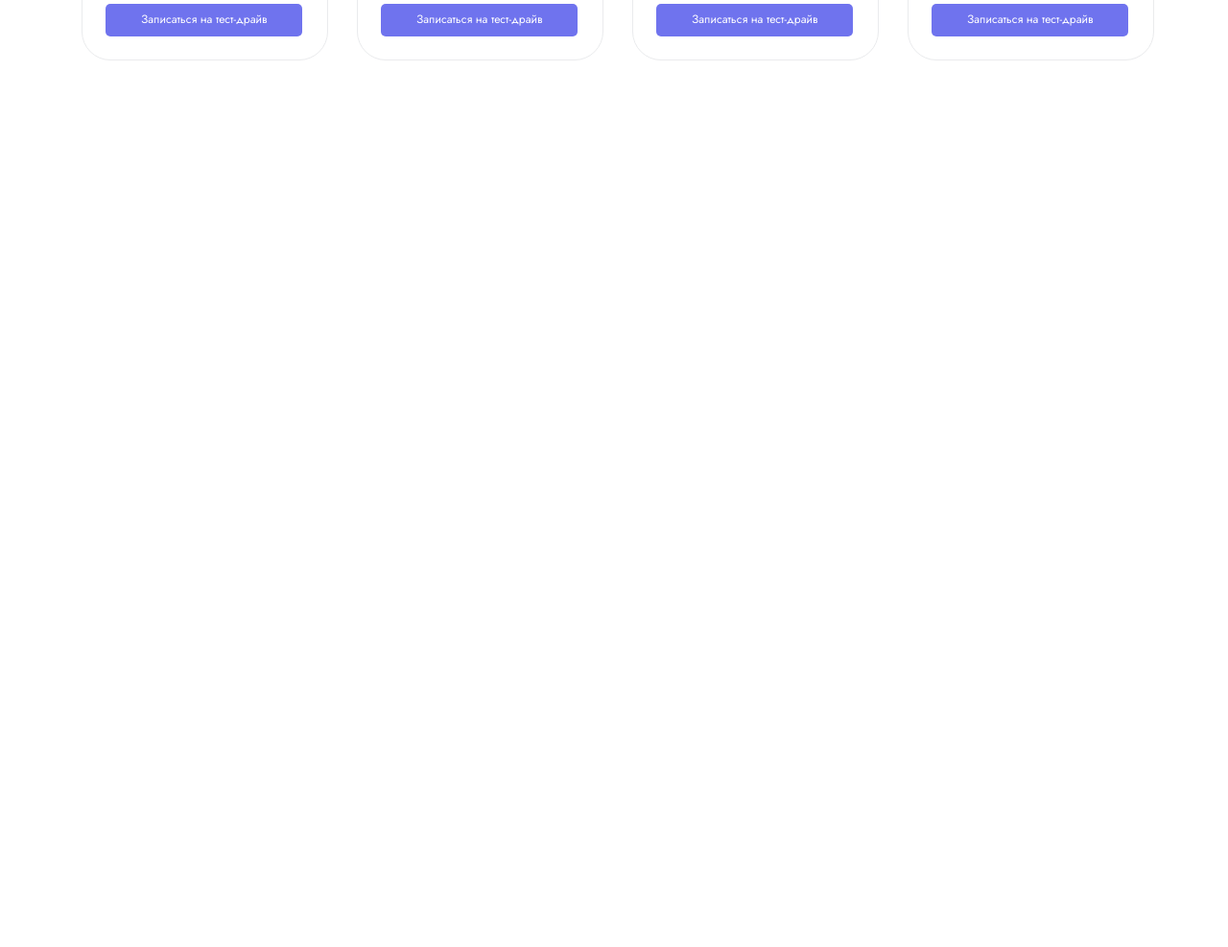
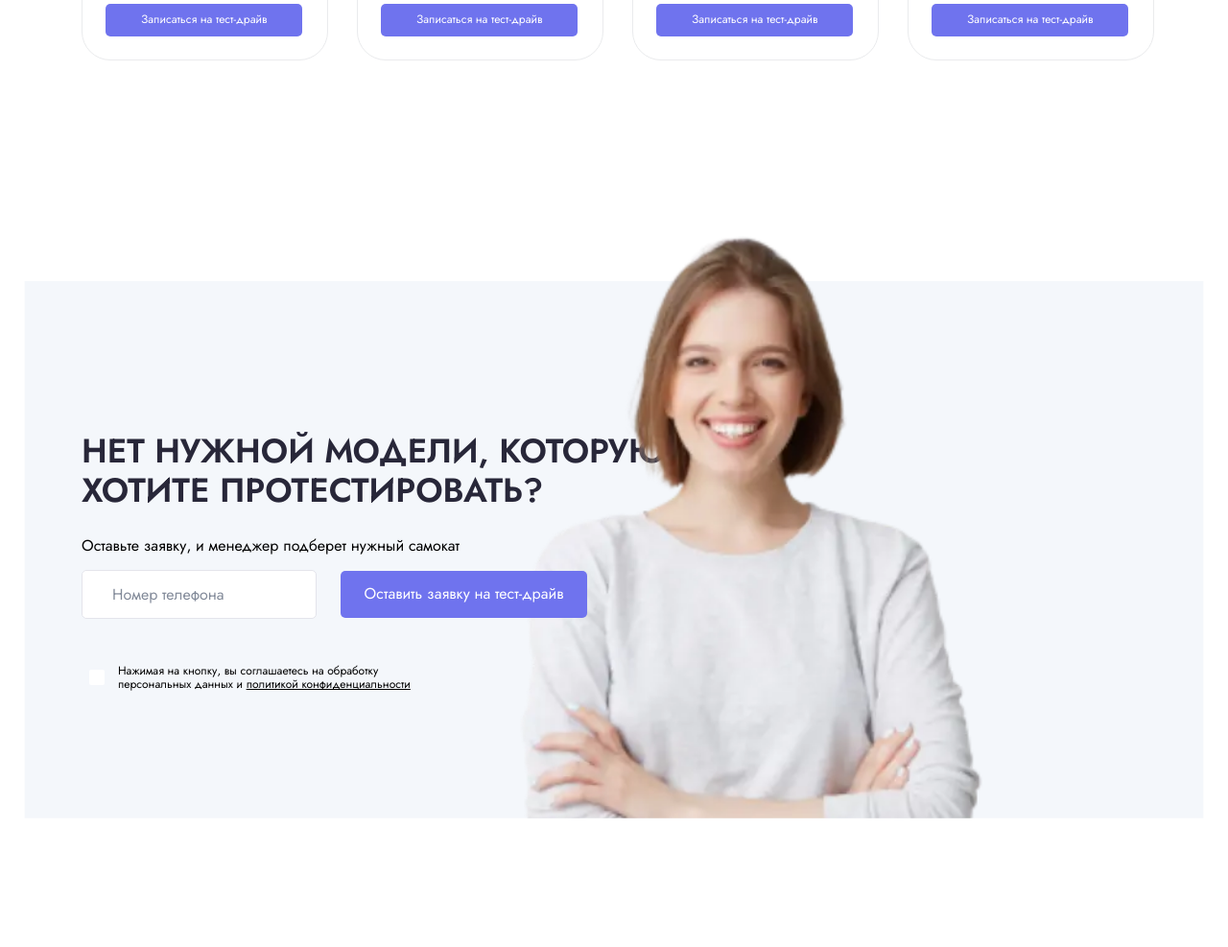
Before and after one commit to RogalicEnergy/Kugoo, a PHP site: page / in a window 1280 px wide; the page is wider, and only the part inside the window is pictured. Shown: the part 2248-3235 px from the top of that part at 96% size. Before the commit the page ends 2311 px from the top of that part, so only its background shows below. Run offline with PHP 8.4, Linux system fonts and the light colour scheme.

Commit message:
add: CTA

```diff
--- a/css/style.css
+++ b/css/style.css
@@ -173,7 +173,7 @@ body {
 }
 
 
-.input {
+.modal-input {
   width: 100%;
   padding: 0.7rem 1.875rem;
   border: 1.5px solid #6F73EE;
@@ -542,3 +542,184 @@ body {
   cursor: pointer;
   border-radius: 5px;
 }
+
+/* Секция CTA  */
+
+.bg-grey {
+  background: rgb(244, 247, 251);
+  position: relative;
+  clip-path: inset(-20% 2% 0% 2%);
+}
+
+.section-cta {
+  position: relative;
+  margin-top: 14.375rem;
+}
+
+.cta-image {
+  position: absolute;
+  bottom: -24%;
+  right: 20%;
+  max-width: 33rem;
+  width: 50%;
+  display: block;
+  clip-path: inset(0 0 17% 0);
+}
+
+.cta-form-wrapper {
+  display: grid;
+  grid-template-columns: 51.25rem;
+  justify-content: start;
+  align-items: center;
+  height: 35rem;
+
+}
+
+.cta-form {
+  max-width: 45rem;
+}
+
+.cta-form-text {
+  color: #000;
+  font-size: 1rem;
+  font-weight: 400;
+  margin-top: 1.375rem;
+  max-width: 40rem;
+}
+
+.input-group-wrapper {
+  display: flex;
+
+}
+
+.input-group-vertical {
+  display: flex;
+  flex-direction: column;
+}
+
+.input-group {
+  position: relative;
+  height: 4.125rem;
+  flex-grow: 1;
+}
+
+.phone-mask {
+  width: 34%;
+  padding: .9375rem 1.5625rem;
+  border: 1px solid #E4E4EB;
+  border-radius: 5px;
+}
+
+.input-group-label {
+  position: absolute;
+  cursor: text;
+  left: 2rem;
+  top: 0.8rem;
+  color: #828A99;
+  font-size: 1rem;
+  font-weight: 400;
+  line-height: 160%;
+  transition: top 0.2s, left 0.2s, font-size 0.2s;
+}
+
+.input:focus {
+  border: 1px solid #5C8EE5;
+  outline: 0;
+}
+
+.input:focus ~ .input-group-label,
+.input:not(:placeholder-shown).input:not(:focus) ~ .input-group-label {
+  top: -0.5rem;
+  left: 1.25rem;
+  font-size: 10px;
+  background-color: inherit;
+  padding: 0 .625rem;
+}
+
+.input.is-invalid {
+  border: 1px solid red;
+}
+
+.just-validate-error-label {
+  position: absolute;
+  top: 0;
+  right: 10px;
+  background-color: inherit;
+  padding-left: 0.5rem;
+  padding-right: 0.5rem;
+  transform: translateY(-50%);
+  font-size: 0.8rem;
+  display: inline-block;
+}
+
+.cta-form-footer {
+  display: flex;
+  align-items: center;
+  margin-top: 1.875rem;
+  gap: 1.875rem;
+}
+
+.cta-form-button{
+  font-size: 1rem;
+  font-weight: 400;
+  color: #fff;
+  background: rgb(111, 115, 238);
+  padding: .9375rem 1.5625rem;
+  border: none;
+  display: inline-block;
+  cursor: pointer;
+  border-radius: 5px;
+  margin-left: 20px;
+}
+
+.notify {
+  display: flex;
+  align-items: flex-start;
+  width: 60%;
+  margin: 0.5rem;
+  gap: .625rem;
+}
+
+.notify-icon {
+  flex-shrink: 0;
+
+}
+
+.notify-text {
+  max-width: 23.75rem;
+  margin: 0;
+  color: rgb(40, 39, 57);
+  font-size: 12px;
+  font-weight: 400;
+}
+.custom-checkbox {
+  display: none;
+}
+
+.custom-checkbox + label {
+  position: relative;
+  padding-left: 30px;
+  height: 1.5em;
+  display: flex;
+  align-items: center;
+  color: #000;
+  cursor: pointer;
+  user-select: none;
+}
+.custom-checkbox + label:before {
+  content: "";
+  position: absolute;
+  left: 0;
+  top: 0;
+  width: 1rem;
+  height: 1rem;
+  border-radius: 2px;
+  background-color: #fff;
+}
+
+.custom-checkbox:checked + label::before {
+  background-image: url("../img/check.svg");
+  background-size: 80%;
+  background-repeat: no-repeat;
+  background-position: center;
+}
--- a/index.html
+++ b/index.html
@@ -76,7 +76,7 @@
         </ul>
       </div>
       <div class="input-navbar-header modal-input-navbar-header">
-        <input id="modal-user-name" type="text" class="input modal-input" name="username" placeholder=" ">
+        <input id="modal-user-name" type="text" class="modal-input" name="username" placeholder=" ">
         <label class="input-navbar-header-label modal-input-label" for="modal-user-name">Искать самокат KUGO</label>
         <svg class="input-icon" width="20" height="20">
           <use href="img/sprite.svg#lupa"></use>
@@ -474,6 +474,41 @@
         </div>
       </div>
     </section>
+    <section class="cta">
+      <div class="bg-grey">
+        <div class="section-cta">
+          <picture class="cta-image">
+            <source type="image/webp" srcset="img/woman.webp">
+            <source type="image/jpeg" srcset="img/woman.png">
+            <img src="img/woman.png" alt="call to action" width="100%">
+          </picture>
+          <div class="cta-form-wrapper container">
+            <form action="handler.php" method="POST" class="cta-form">
+              <h2 class="section-title cta-form-title">Нет нужной модели, которую хотите протестировать?</h2>
+              <p class="cta-form-text">Оставьте заявку, и менеджер подберет нужный самокат</p>
+              <div class="input-group-wrapper">
+                <div class="input-group">
+                  <input id="user-phone" type="tel" class="phone-mask" name="userphone" placeholder=" ">
+                  <label class="input-group-label" for="user-phone">Номер телефона</label>
+                  <button type="submit" class="cta-form-button">Оставить заявку на тест-драйв</button>
+                </div>
+                <!-- /.input-group -->
+              </div>
+              <div class="cta-form-footer">
+
+                <div class="notify">
+                  <input type="checkbox" class="custom-checkbox" name="notify" id="notify">
+                  <!-- <svg class="notify-icon" width="14" height="14">
+                    <use href="img/sprite.svg#shield"></use>
+                  </svg> -->
+                  <label for="notify" class="notify-text"><p>Нажимая на кнопку, вы соглашаетесь на обработку персональных данных и <u>политикой конфиденциальности</u></p></label>
+                </div>
+              </div>
+            </form>
+          </div>
+        </div>
+      </div>
+    </section>
     <script src="js/main.js"></script>
   </body>
 </html>
```
Also changed, not shown: img/check.png (added), img/check.svg (added).
